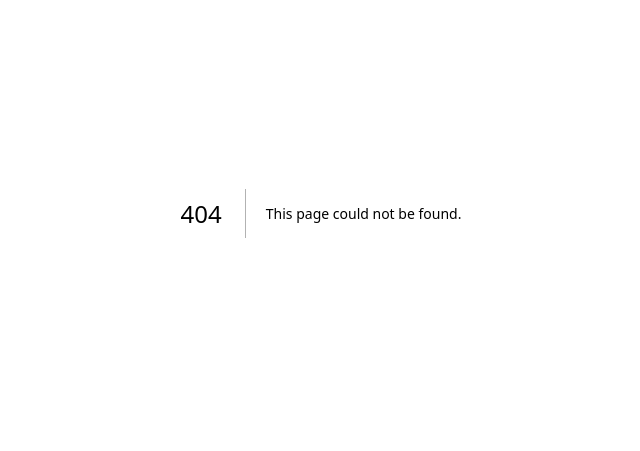
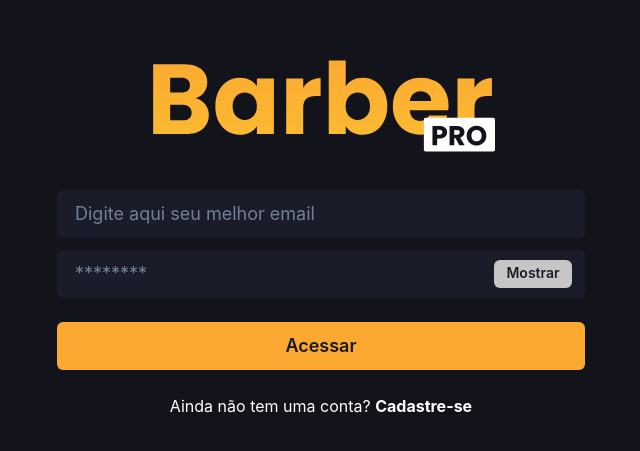
Before and after one commit to matheusrodela/barber-web, a Next.js app: page /login in a window 1280 px wide. Before the commit this address had no page. Shown: the part 187-638 px from the top of the page, without its empty margins (319-959 px from the left). Built offline with nearby package versions, Linux system fonts and the light colour scheme.

Commit message:
tela de cadastro

```diff
--- a/src/pages/_app.tsx
+++ b/src/pages/_app.tsx
@@ -6,7 +6,7 @@ import { extendTheme } from '@chakra-ui/react'
 const colors = {
   barber:{
     900: '#12131b',
-    400: '#1b1v29',
+    400: '#1b1c29',
     100: '#c6c6c6'
   },
 
--- /dev/null
+++ b/src/pages/login/index.tsx
@@ -0,0 +1,55 @@
+import React from "react"
+import Head from "next/head"
+import Image from 'next/image'
+import Link from 'next/link'
+
+import PasswordInput from "./passwordInput"
+import logoImg from  '../../../public/images/logo.svg'
+import { Flex, Text, Center, Input, Button } from "@chakra-ui/react"
+
+export default function Login(){
+
+  return(
+    <>
+      <Head>
+        <title>BarberPRO - Faça login para acessar!</title>
+      </Head>
+      <Flex background="barber.900" height="100vh" alignItems="center" justifyContent="center" color={"white"}>
+
+        <Flex width={640} direction="column" p={14} rounded={8}>
+            <Center p={4} >
+                <Image src={logoImg} quality={100} objectFit="fill" alt={"Logo Barber"} />
+            </Center>
+
+            <Input
+                background={"barber.400"}
+                variant="filled"
+                size={"lg"}
+                placeholder={"Digite aqui seu melhor email"}
+                type="email"
+                mb={3}
+            />
+
+            <PasswordInput/>
+
+            <Button
+                background={"button.cta"}
+                mb={6}
+                color="gray.900"
+                size={"lg"}
+                _hover={{bg: "#ff9900"}}
+            >
+                Acessar
+            </Button>
+
+            <Center>
+                <Link href="/register">
+                    <Text color="white">Ainda não tem uma conta? <strong>Cadastre-se</strong></Text>
+                </Link>
+            </Center>
+        </Flex>
+
+      </Flex>
+    </>
+  )
+}
--- /dev/null
+++ b/src/pages/login/passwordInput.tsx
@@ -0,0 +1,27 @@
+import React from "react"
+import Head from "next/head"
+import { Input, InputRightElement, InputGroup, Button } from "@chakra-ui/react"
+
+export default function PasswordInput() {
+    const [show, setShow] = React.useState(false)
+    const handleClick = () => setShow(!show)
+
+    return (
+      <InputGroup size='md'>
+        <Input
+          pr='4.5rem'
+          type={show ? 'text' : 'password'}
+          placeholder='********'
+          background={"barber.400"}
+          variant="filled"
+          size={"lg"}
+          mb={6}
+        />
+        <InputRightElement width='6.5rem'>
+          <Button h='1.75rem' size='sm' onClick={handleClick} mt={2} color={"barber.400"} background="barber.100">
+            {show ? 'Hide' : 'Mostrar'}
+          </Button>
+        </InputRightElement>
+      </InputGroup>
+    )
+  }
```
